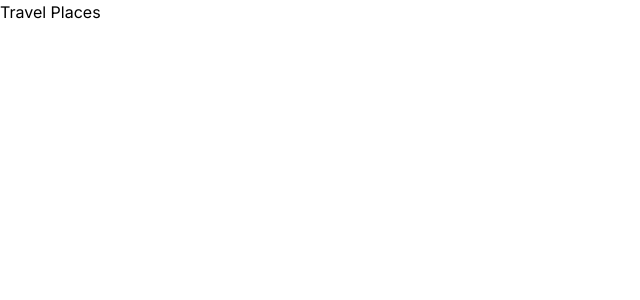
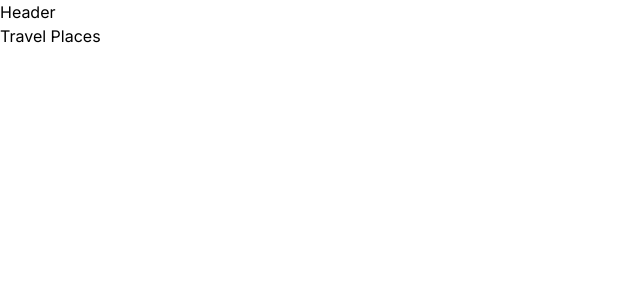
Before and after one commit to SebastianSloma/travel_places, a Next.js app: page / in a window 1280 px wide. Shown: the top 300 px of the page, without its empty margins (0-640 px from the left). Built offline with nearby package versions, Linux system fonts and the light colour scheme.

Commit message:
add header to layout

```diff
--- a/app/layout.tsx
+++ b/app/layout.tsx
@@ -1,3 +1,4 @@
+import Header from '@/components/Header'
 import './globals.css'
 import type { Metadata } from 'next'
 import { Inter } from 'next/font/google'
@@ -16,7 +17,9 @@
 }) {
   return (
     <html lang="en">
-      <body className={inter.className}>{children}</body>
+      <body className={inter.className}>
+        <Header/>
+        {children}</body>
     </html>
   )
 }
--- a/components/Header.tsx
+++ b/components/Header.tsx
@@ -0,0 +1,9 @@
+import React from 'react'
+
+function Header() {
+  return (
+    <div>Header</div>
+  )
+}
+
+export default Header
```
